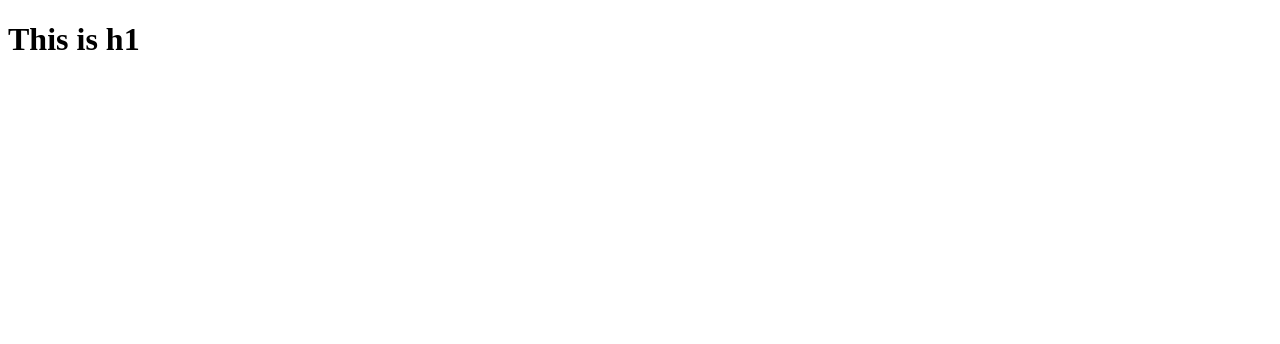
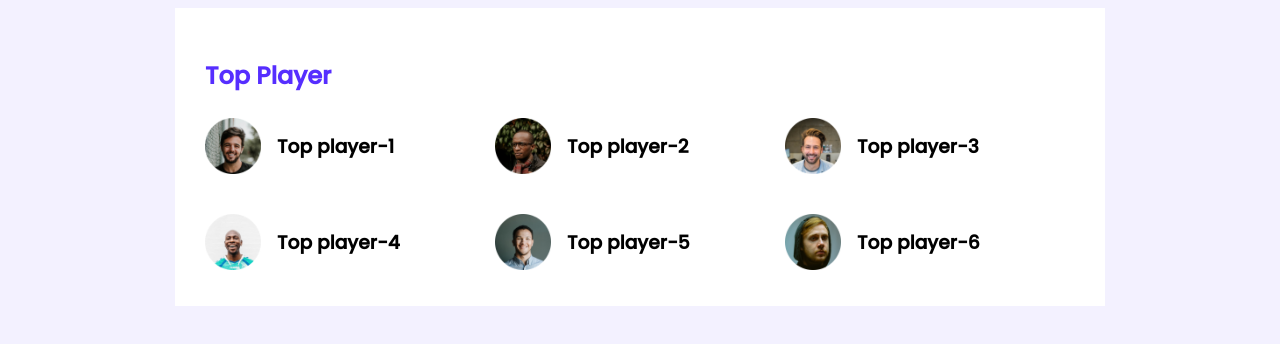
Before and after one commit to souravhasan992/leader-board-css3, a plain HTML site: page index.html in a window 1280 px wide. Drawn offline with Linux system fonts and the light colour scheme.

Commit message:
top players commited

```diff
--- a/index.html
+++ b/index.html
@@ -5,9 +5,51 @@
     <meta http-equiv="X-UA-Compatible" content="IE=edge">
     <meta name="viewport" content="width=device-width, initial-scale=1.0">
     <title>Leader Board</title>
+    <!-- stylesheet  -->
     <link rel="stylesheet" href="styles/style.css">
 </head>
 <body>
-    <h1>This is h1</h1>
+    <!-- header start  -->
+    <header>
+
+    </header>
+    <!-- header end -->
+    <!-- main start  -->
+    <main>
+        <!-- top players and top blogs -->
+        <section class="container">
+            <div class="top-players ">
+                <h2 class="section-title">Top Player</h2>
+                <!-- .players>.player*6>img[src="images/players/player-$.png"]+h3{Top player-$} -->
+                <div class="players">
+                    <div class="player">
+                        <img src="images/players/player-1.png" alt="">
+                        <h3 class="player-name">Top player-1</h3>
+                    </div>
+                    <div class="player">
+                        <img src="images/players/player-2.png" alt="">
+                        <h3 class="player-name">Top player-2</h3>
+                    </div>
+                    <div class="player">
+                        <img src="images/players/player-3.png" alt="">
+                        <h3 class="player-name" class="player-name">Top player-3</h3>
+                    </div>
+                    <div class="player">
+                        <img src="images/players/player-4.png" alt="">
+                        <h3 class="player-name">Top player-4</h3>
+                    </div>
+                    <div class="player">
+                        <img src="images/players/player-5.png" alt="">
+                        <h3 class="player-name">Top player-5</h3>
+                    </div>
+                    <div class="player">
+                        <img src="images/players/player-6.png" alt="">
+                        <h3 class="player-name">Top player-6</h3>
+                    </div>
+                </div>
+            </div>
+        </section>
+    </main>
+    <!-- main end -->
 </body>
 </html>
--- a/styles/style.css
+++ b/styles/style.css
@@ -0,0 +1,38 @@
+/* fonts  */
+@import url('https://fonts.googleapis.com/css2?family=Poppins:wght@500&display=swap');
+
+/* common styles  */
+body{
+    font-family: 'Poppins', sans-serif;
+    background-color: #F3F1FF;
+}
+main{
+    display: flex;
+    justify-content: center;
+}
+.container{
+    background-color: #FFFFFF;
+    width: 870px;
+    padding: 30px;
+}
+/* top players style  */
+.section-title{
+    color: #562eff;
+    font-size: 24px;
+}
+.players{
+    display: grid;
+    grid-template-columns: repeat(3, 1fr);
+    grid-row-gap:30px;
+}
+.player {
+    display: flex;
+    align-items: center;
+}
+.player img{
+    width: 56px;
+    height: 56px;
+}
+.player-name{
+    margin-left: 16px;
+}
```
